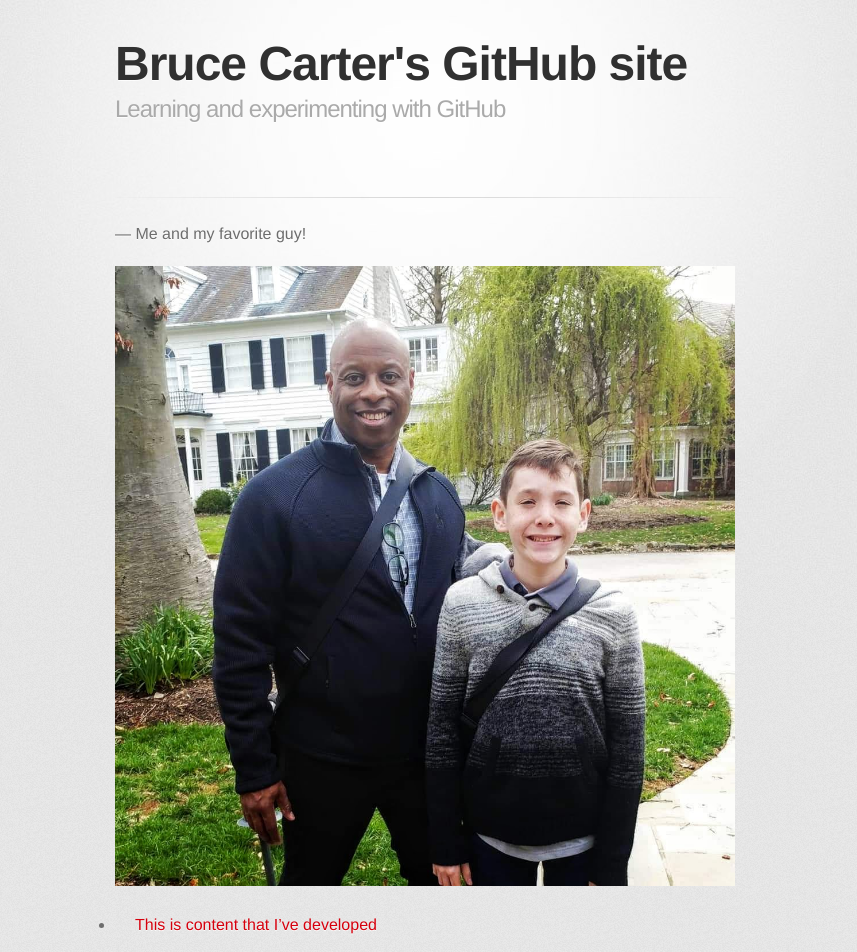
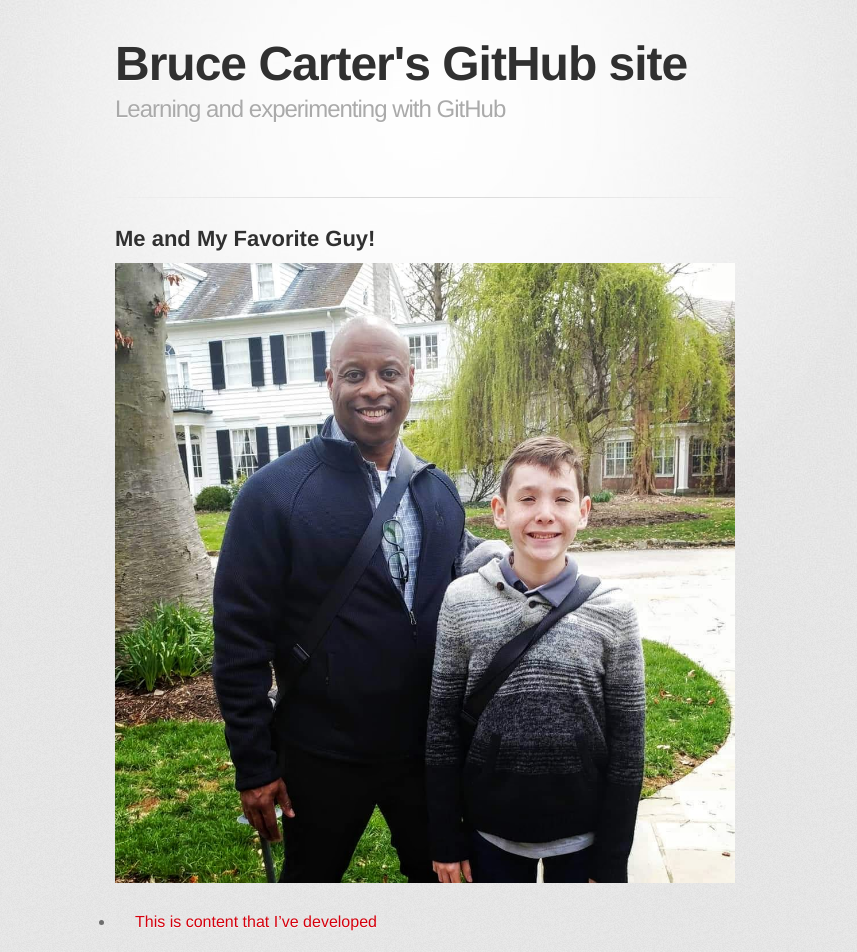
Before and after one commit to BACTx/BACTx.github.io, a Jekyll site: the page built from index.md, in a window 1280 px wide. Shown: the top 952 px of the page, without its empty margins (215-1072 px from the left). Built offline with Jekyll 4.4.1, drawn with Linux system fonts in a browser that asks for light colours; some web fonts are replaced; our own code applies the rules of GitHub Pages for plain Markdown files; grey boxes are pictures that could not be loaded.

```diff
--- a/index.md
+++ b/index.md
@@ -3,7 +3,7 @@ title: Bruce Carter's GitHub site
 description: Learning and experimenting with GitHub
 ---
 
---- Me and my favorite guy!
+## Me and My Favorite Guy!
 
 ![My Picture](/pics/Dad and Eric.JPG)
 
```
